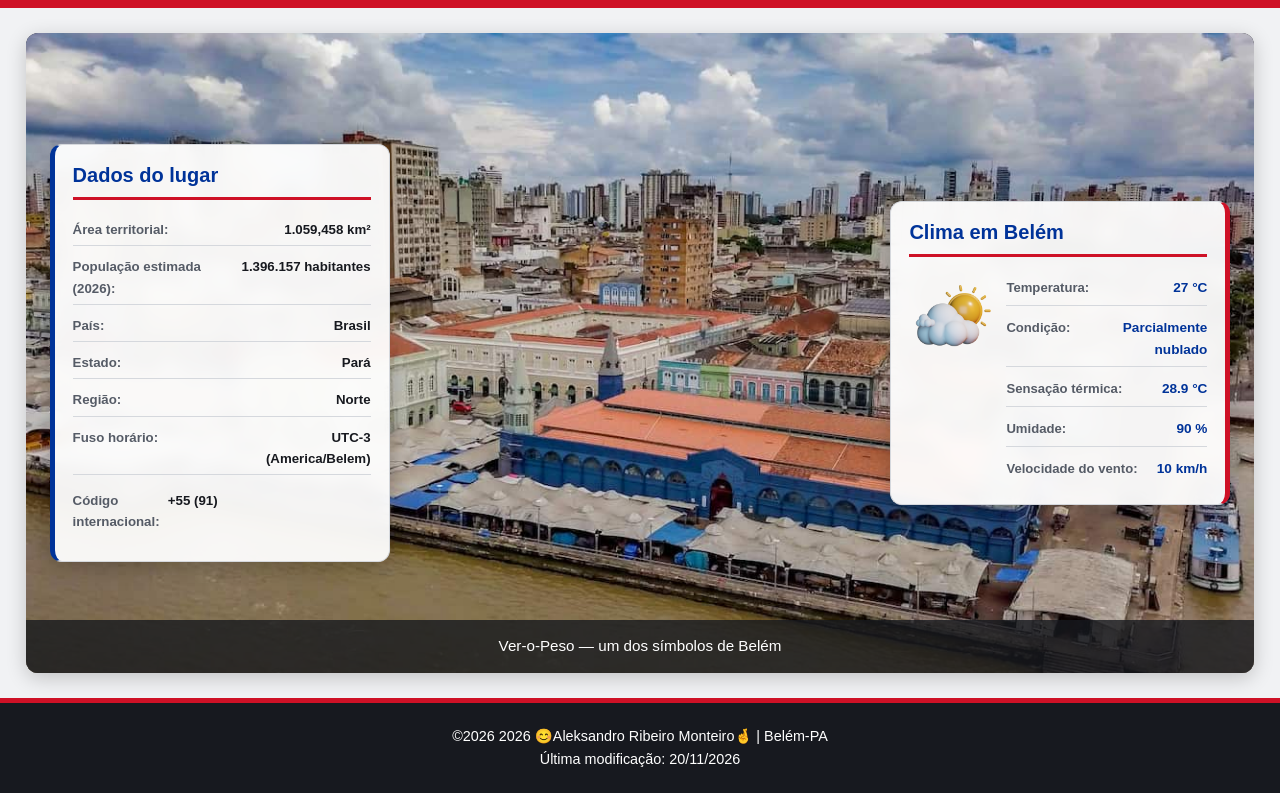
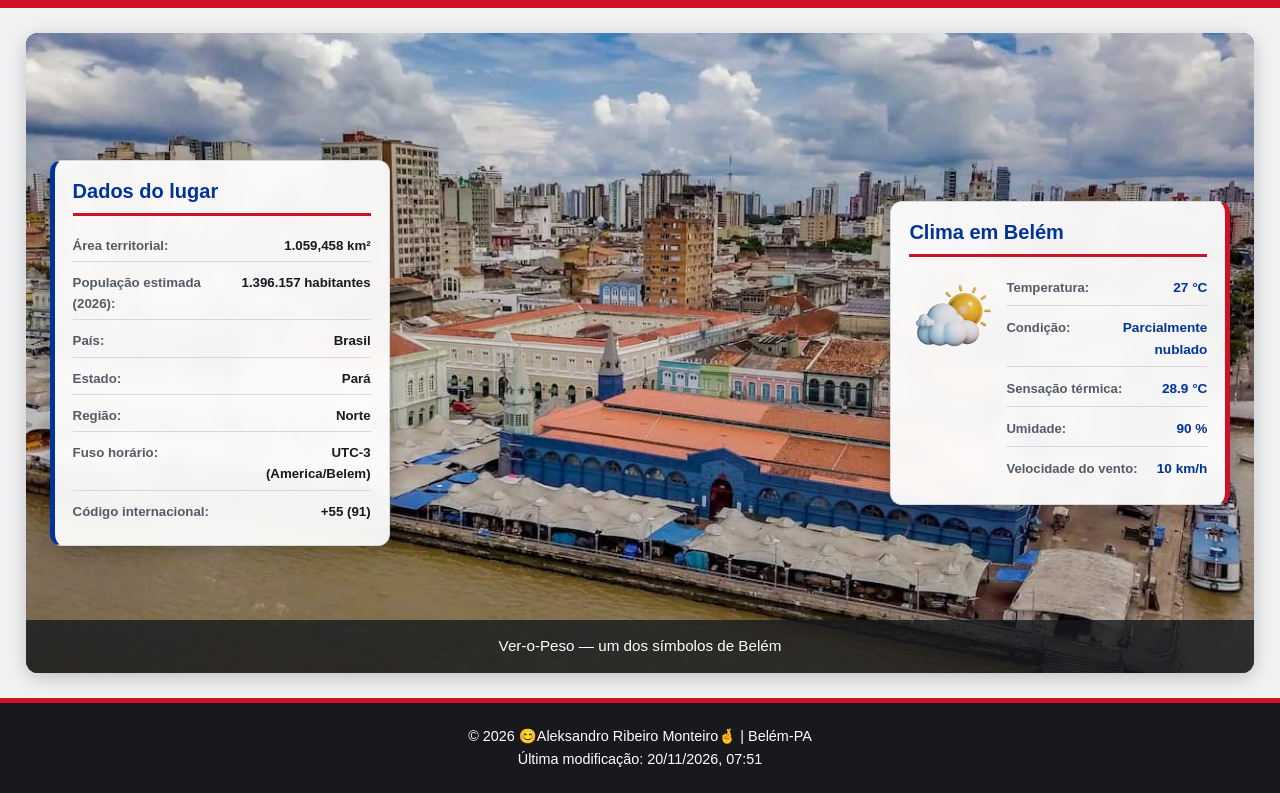
Before and after one commit to ribeiroaleksandro3110-debug/wdd131, a plain HTML site: page local.html in a window 1280 px wide. Shown: the part 95-888 px from the top of the page. Drawn offline with Linux system fonts and the light colour scheme.

Commit message:
ajuste rodape

```diff
--- a/estilos/local.css
+++ b/estilos/local.css
@@ -69,6 +69,11 @@ h2 {
     border-radius: var(--borda-radius);
     overflow: hidden;
     box-shadow: var(--sombra);
+}
+.hero-figure picture {
+    display: block;
+    width: 100%;
+    height: 100%;
 }
 .hero-image {
     width: 100%;
--- a/local.html
+++ b/local.html
@@ -30,8 +30,11 @@
 
             <figure class="hero-figure">
 
-                <img class="hero-image" src="imagens/belem-capital.jpg"
-                    alt="Vista do complexo do Ver-o-Peso, um dos cartões-postais de Belém do Pará">
+                <picture>
+                    <source media="(max-width: 650px)" srcset="imagens/belem_do_para.jpg">
+                    <img class="hero-image" src="imagens/belem-capital.jpg"
+                        alt="Vista do complexo do Ver-o-Peso, um dos cartões-postais de Belém do Pará">
+                </picture>
 
                 <figcaption>
                     Ver-o-Peso — um dos símbolos de Belém
@@ -79,12 +82,8 @@
                 </div>
 
                 <div class="data-item">
-
-                    <div class="data-item">
-                        <dt>Código internacional:</dt>
-                        <dd>+55 (91)</dd>
-                    </div>
-
+                    <dt>Código internacional:</dt>
+                    <dd>+55 (91)</dd>
                 </div>
             </dl>
 
@@ -100,7 +99,6 @@
                     alt="Ícone representando as condições meteorológicas">
 
                 <dl>
-
 
                     <div class="weather-item">
                         <dt>Temperatura:</dt>
@@ -147,20 +145,19 @@
 <footer class="site-footer">
 
     <p>
-        &copy;2026 <span id="current-year"></span>
+        &copy; <span id="current-year"></span>
         😊Aleksandro Ribeiro Monteiro🤞 | Belém-PA
     </p>
 
     <p>
         Última modificação:
-        <time id="last-modified">
-            Aguardando atualização
+        <time id="last-modified" datetime="2026-11-20T10:45:00Z">
+            20/11/2026, 07:45
         </time>
     </p>
 
 </footer>
 
-
 </body>
 
 </html>
--- a/scripts/local.js
+++ b/scripts/local.js
@@ -53,6 +53,9 @@ if (campoModificacao) {
             day: "2-digit",
             month: "2-digit",
             year: "numeric",
+            hour: "2-digit",
+            minute: "2-digit",
+            hour12: false,
             timeZone: fusoHorario
         }).format(ultimaModificacao);
         campoModificacao.dateTime = ultimaModificacao.toISOString();
```
